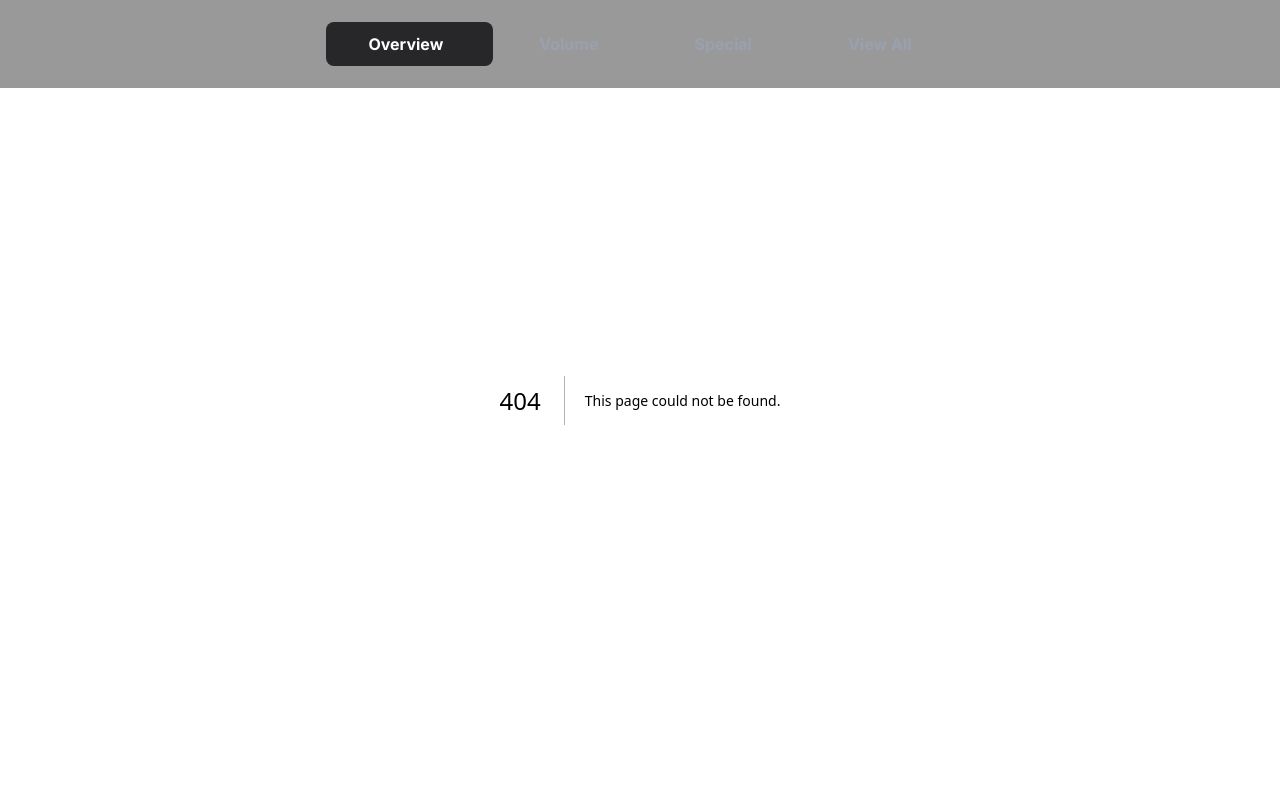
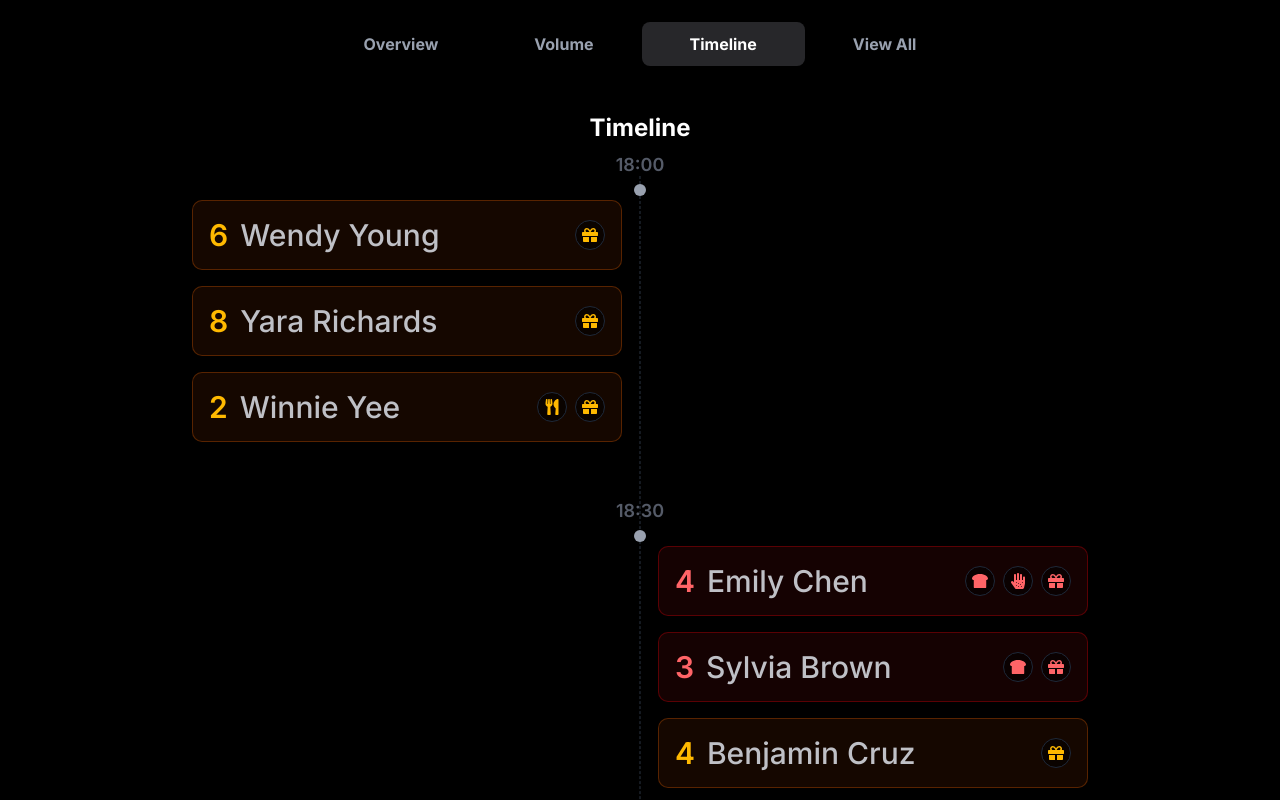
Before and after one commit to steventanyang/laudure, a Next.js app: page /timeline in a window 1280 px wide. Before the commit this address had no page. Shown: the top 800 px of the page. Built offline with nearby package versions, Linux system fonts and the light colour scheme.

Commit message:
refactor file names

```diff
--- a/src/app/api/kitchen-notes/route.ts
+++ b/src/app/api/timeline-data/route.ts
@@ -2,7 +2,7 @@ import { NextResponse } from "next/server";
 import {
   loadAgentAugmentedData,
   getReservationDetails,
-} from "@/lib/kitchen-utils";
+} from "@/lib/timeline-utils";
 
 export async function GET() {
   try {
--- a/src/app/special/page.tsx
+++ b/src/app/timeline/page.tsx
@@ -45,7 +45,7 @@ export default function Special() {
     const fetchData = async () => {
       try {
         setLoading(true);
-        const response = await fetch("/api/kitchen-notes");
+        const response = await fetch("/api/timeline-data");
 
         if (!response.ok) {
           throw new Error("Failed to fetch reservation details");
--- a/src/components/Navigation.tsx
+++ b/src/components/Navigation.tsx
@@ -8,7 +8,7 @@ import { NavItem, IndicatorStyle } from "@/types";
 const navItems: NavItem[] = [
   { name: "Overview", path: "/" },
   { name: "Volume", path: "/volume" },
-  { name: "Special", path: "/special" },
+  { name: "Timeline", path: "/timeline" },
   { name: "View All", path: "/view-all" },
 ];
 
```
Also changed, not shown: src/lib/timeline-utils.ts (renamed from src/lib/kitchen-utils.ts).
